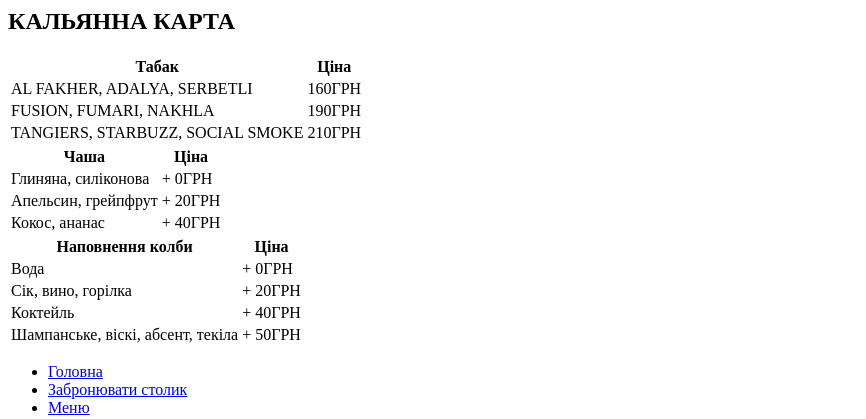
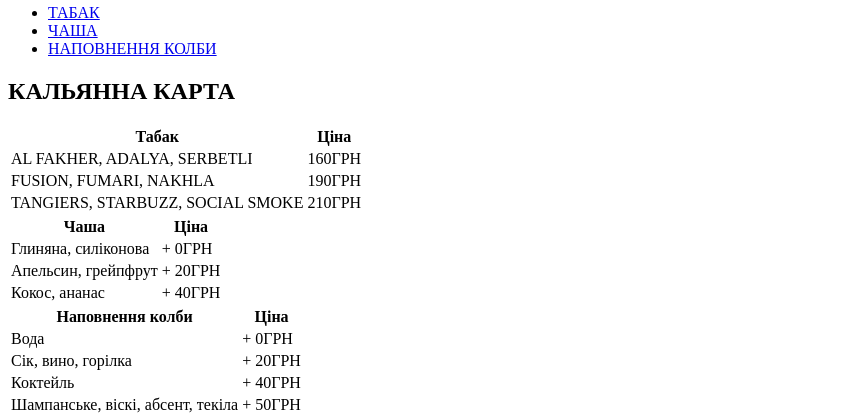
Before and after one commit to Yulia1213/muses, a plain HTML site: page hookah.html in a window 1280 px wide. Shown: the part 251-670 px from the top of the page, without its empty margins (0-866 px from the left). Drawn offline with Linux system fonts and the light colour scheme.

Commit message:
new navigation

```diff
--- a/hookah.html
+++ b/hookah.html
@@ -12,6 +12,14 @@
         <a href="index.html">ПОВЕРНУТИСЬ НА ГОЛОВНУ</a>
         <img src="images/museslogo.png" alt="museslogo">
     </header>
+    <nav>
+        <ul>
+            <li><a href="#tabacco">ТАБАК</a></li>
+            <li><a href="#bowl">ЧАША</a></li>
+            <li><a href="flask">НАПОВНЕННЯ КОЛБИ</a></li>
+        </ul>
+    </nav>
+
     <main>
      <h2>КАЛЬЯННА КАРТА</h2>
      <div id="tabacco">
```
Also changed, not shown: drinks.html (+9 -1 lines).
